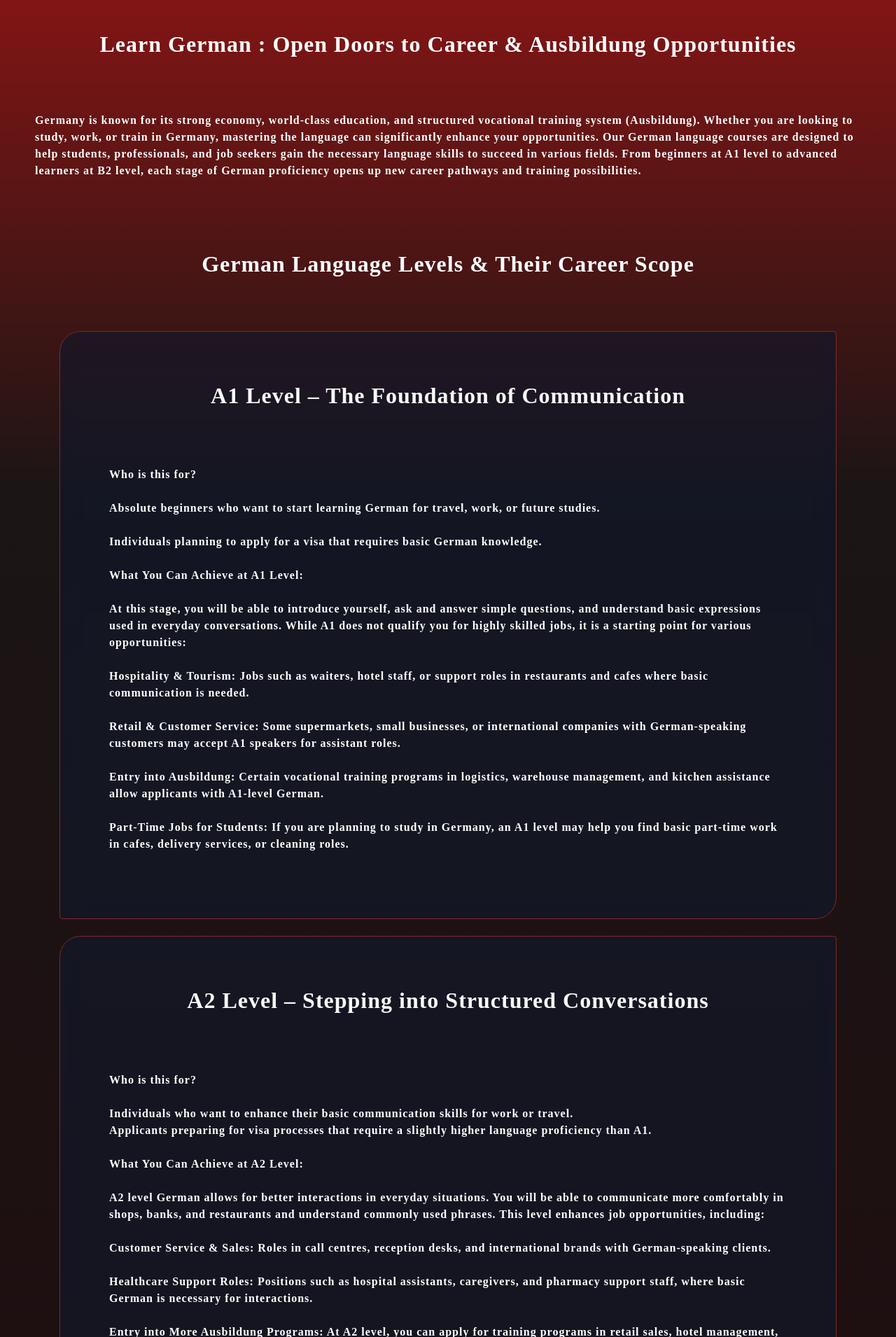
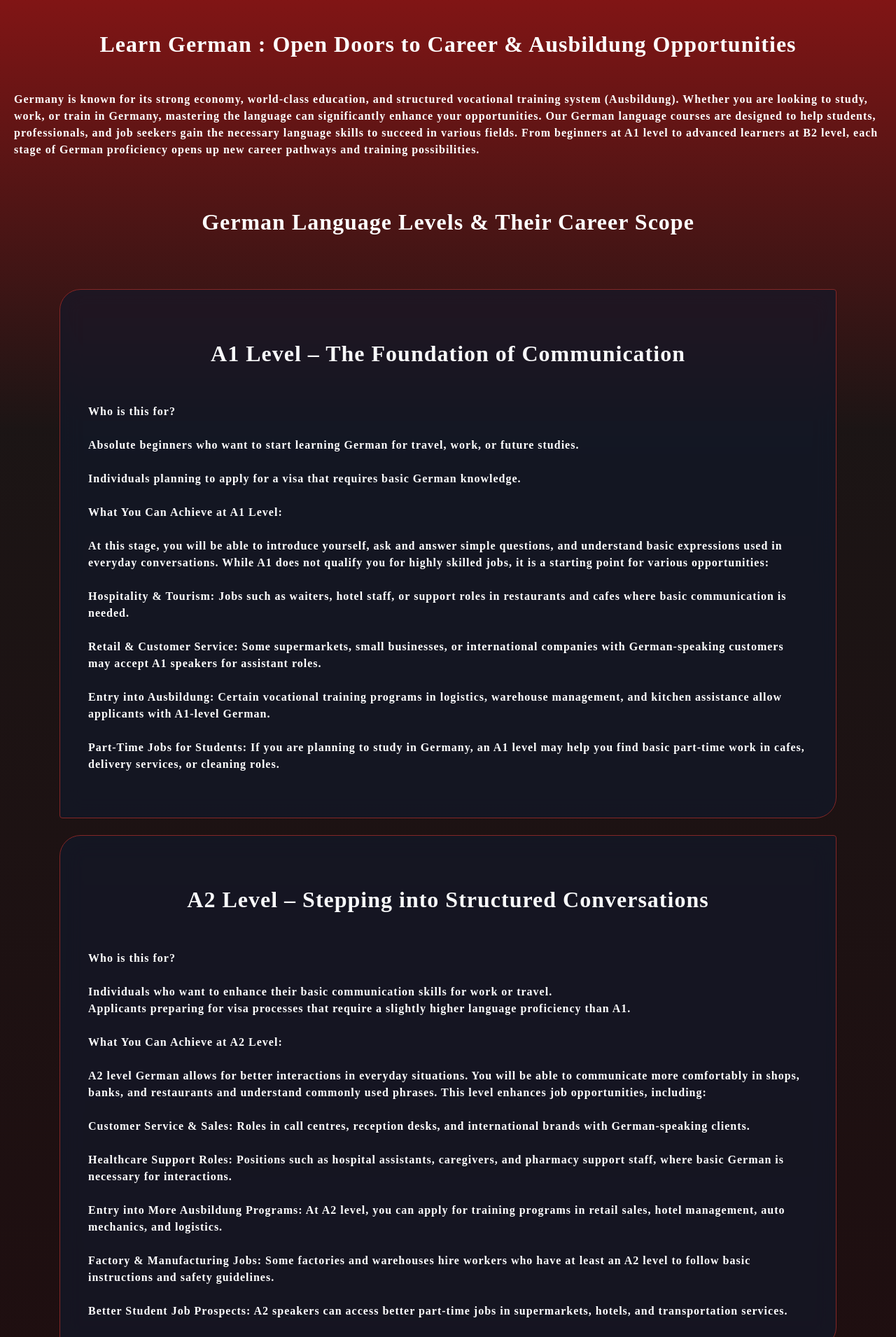
Before and after one commit to lifeplannerdev/flag, a Django app: page /levels/ in a window 1280 px wide. Shown: the part 76-1986 px from the top of the page at 70% size. Run offline with Django 5.2, Linux system fonts and the light colour scheme; some libraries are stand-ins or nearby versions; some web fonts are replaced.

Commit message:
feb 3 commit

```diff
--- a/templates/levels.html
+++ b/templates/levels.html
@@ -140,6 +140,7 @@
       border-top-left-radius: 30px;
       border-bottom-right-radius: 30px;
       height: 100%;
+
     }
 
     .card-title {
@@ -163,8 +164,7 @@
 
     p {
       font-weight: bold;
-
-      padding: 50px;
+      padding: 20px;
     }
 
 
```
